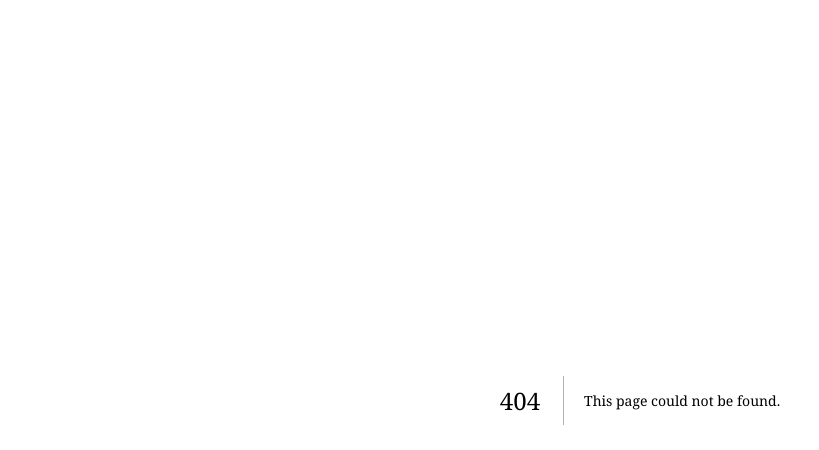
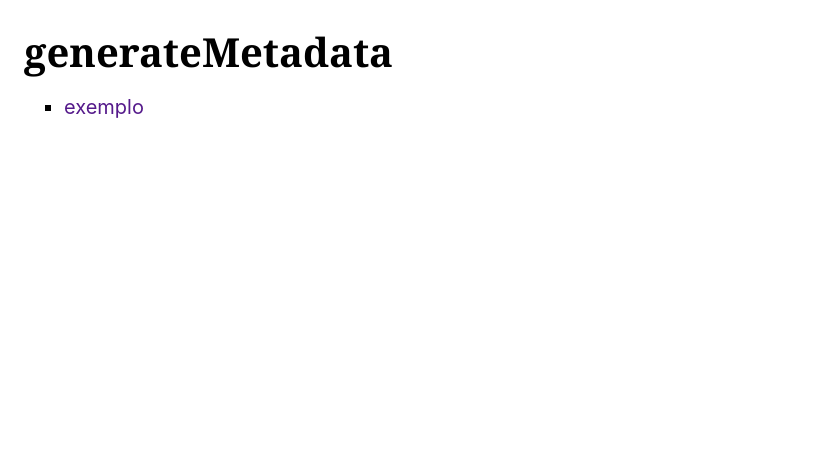
Before and after one commit to alexmonteirodev/next, a Next.js app: page /exercicios/ex021-generate-metadata in a window 1280 px wide. Before the commit this address had no page. Shown: the top 450 px of the page, without its empty margins (0-819 px from the left). Built offline with nearby package versions, Linux system fonts and the light colour scheme.

Commit message:
ex021-generate-metadata

```diff
--- /dev/null
+++ b/src/app/exercicios/ex021-generate-metadata/page.tsx
@@ -0,0 +1,19 @@
+import Link from "next/link";
+import React from "react";
+
+const page = () => {
+  return (
+    <div>
+      <h1>generateMetadata</h1>
+      <ul>
+        <li>
+          <Link href="/exercicios/ex021-generate-metadata/exemplo-meta">
+            exemplo
+          </Link>
+        </li>
+      </ul>
+    </div>
+  );
+};
+
+export default page;
--- a/src/componentes/Exercicios.tsx
+++ b/src/componentes/Exercicios.tsx
@@ -92,6 +92,11 @@ const Exercicios = () => {
           ex020-generate-static-params
         </Link>
       </li>
+      <li>
+        <Link href="/exercicios/ex021-generate-metadata">
+          ex021-generate-metadata
+        </Link>
+      </li>
     </ul>
   );
 };
```
Also changed, not shown: src/app/exercicios/ex021-generate-metadata/aula.tsx (added, +38 -0 lines), src/app/exercicios/ex021-generate-metadata/exemplo-meta/page.tsx (added, +11 -0 lines).
